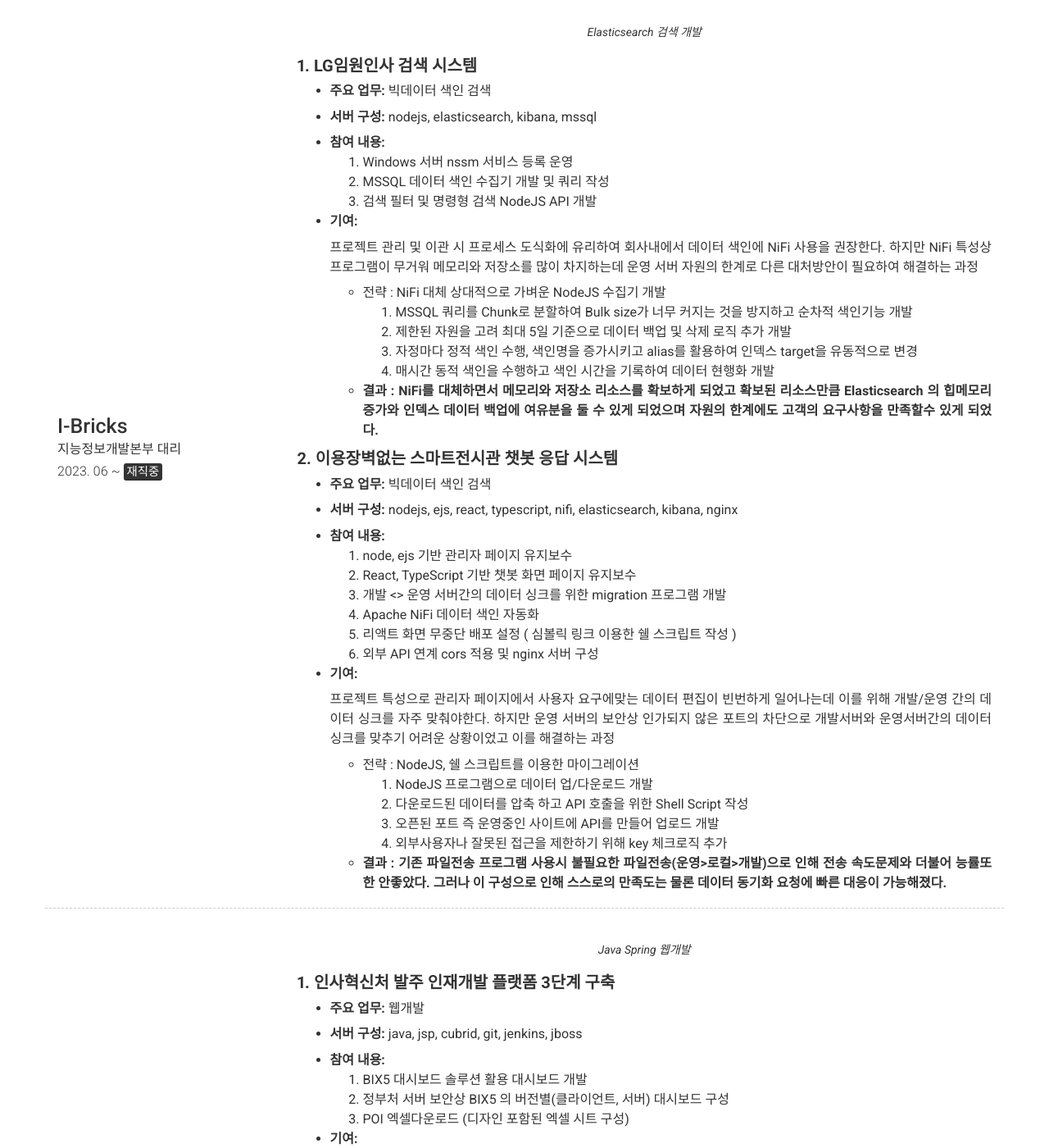
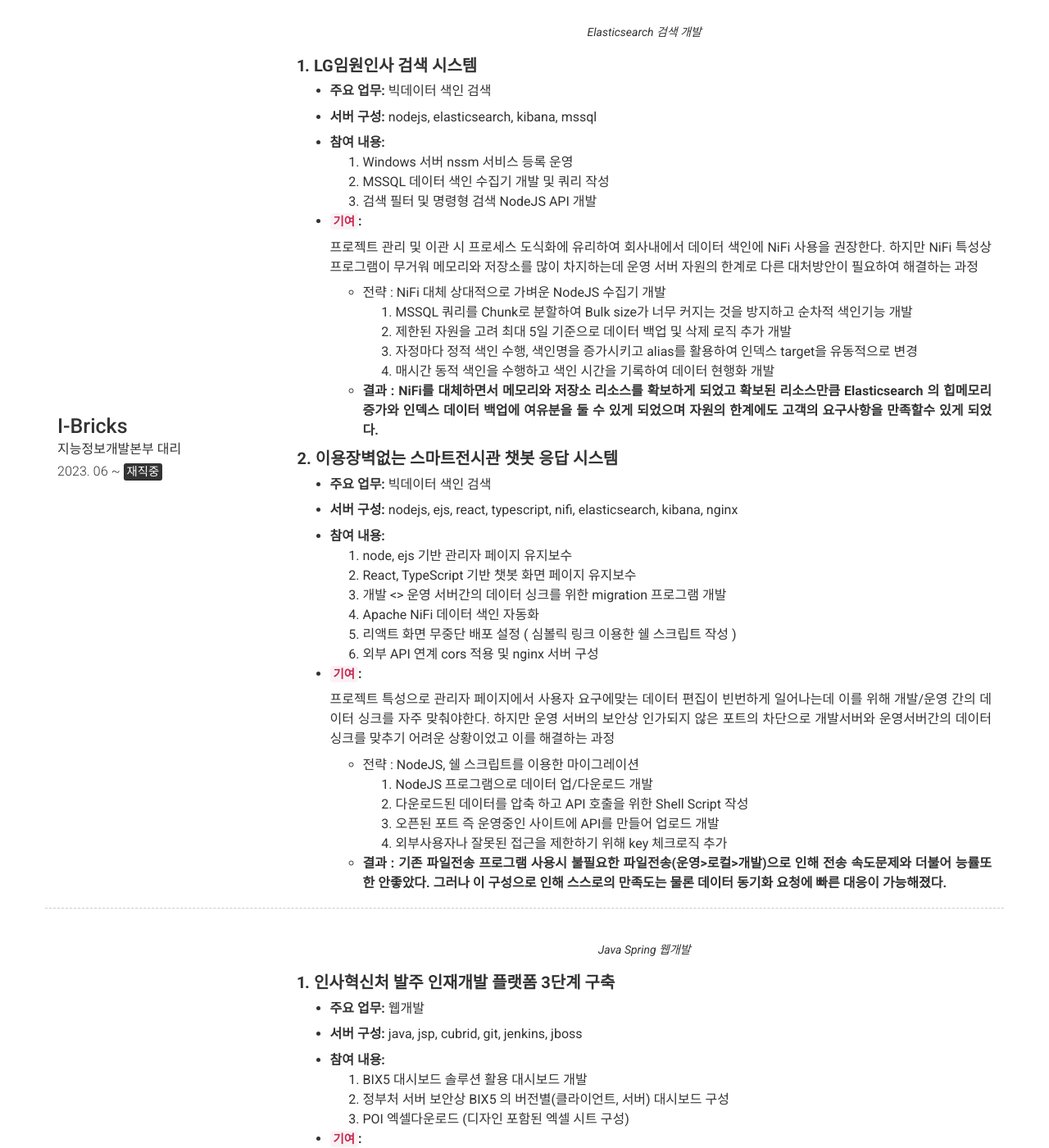
Before and after one commit to sihyeonleee/sihyeonleee.github.io, a Jekyll site: the page built from index.md, in a window 1280 px wide and 1400 px high, scrolled down 638 px. Shown: the whole window at 82% size. Built offline with Jekyll 4.4.1, drawn with Linux system fonts in a browser that asks for light colours; nearby versions of some CDN libraries.

Commit message:
no message

```diff
--- a/_config.yml
+++ b/_config.yml
@@ -97,7 +97,7 @@ content:
             2. MSSQL 데이터 색인 수집기 개발 및 쿼리 작성
             3. 검색 필터 및 명령형 검색 NodeJS API 개발
 
-          - **기여:**
+          - **`기여`:**
 
             프로젝트 관리 및 이관 시 프로세스 도식화에 유리하여 회사내에서 데이터 색인에 NiFi 사용을 권장한다.
             하지만 NiFi 특성상 프로그램이 무거워 메모리와 저장소를 많이 차지하는데 운영 서버 자원의 한계로 다른
@@ -127,7 +127,7 @@ content:
             5. 리액트 화면 무중단 배포 설정 ( 심볼릭 링크 이용한 쉘 스크립트 작성 )
             6. 외부 API 연계 cors 적용 및 nginx 서버 구성
 
-          - **기여:**
+          - **`기여`:**
 
             프로젝트 특성으로 관리자 페이지에서 사용자 요구에맞는 데이터 편집이 빈번하게 일어나는데 이를
             위해 개발/운영 간의 데이터 싱크를 자주 맞춰야한다. 하지만 운영 서버의 보안상 인가되지 않은
@@ -162,7 +162,7 @@ content:
             2. 정부처 서버 보안상 BIX5 의 버전별(클라이언트, 서버) 대시보드 구성
             3. POI 엑셀다운로드 (디자인 포함된 엑셀 시트 구성)
 
-          - **기여:**
+          - **`기여`:**
 
             프로젝트 배포 시 Jenkins를 통한 자동배포가 가능하지만 프로젝트 전체를 빌드후 배포하기떄문에
             속도가 다소 느리다. 긴급 수정으로 소스가 빨리 반영되어야 하는 상황을 개선하는 과정
@@ -234,7 +234,7 @@ content:
             2. 고객 불만 사항 QA 대응 (시스템 오류, 잘못된 학습 방법 등 원인 분석)
             3. Long Time Query 튜닝
 
-          - **기여:**
+          - **`기여`:**
 
             프로젝트 운영당시 전국의 초중고대상으로 수많은 request 가 발생하였고 EBS와 정부에서는 사용자 로그에 대한
             집계를 수시로 요청하였다. 수억건에 해당하는 로그를 뽑으며 집계하는동안 QA는 쌓이고 정작 업무를 못하는 상황이
@@ -274,7 +274,7 @@ content:
             3. SocketIO, Redis 활용 실시간 퀴즈풀이 개발
             4. 온라인 교육 수업에 대한 설계, 예약, 뷰어 개발
 
-          - **기여:**
+          - **`기여`:**
 
             multitenant 도입으로 tenant 별로 데이터베이스를 구성하고 각 tenant 는 조건에 부합하다면
             무한대로 증식 가능하다. 이떄 클러스터링 환경에서 각 어플리케이션이 모든 커넥션을 가지고있을경우
```
